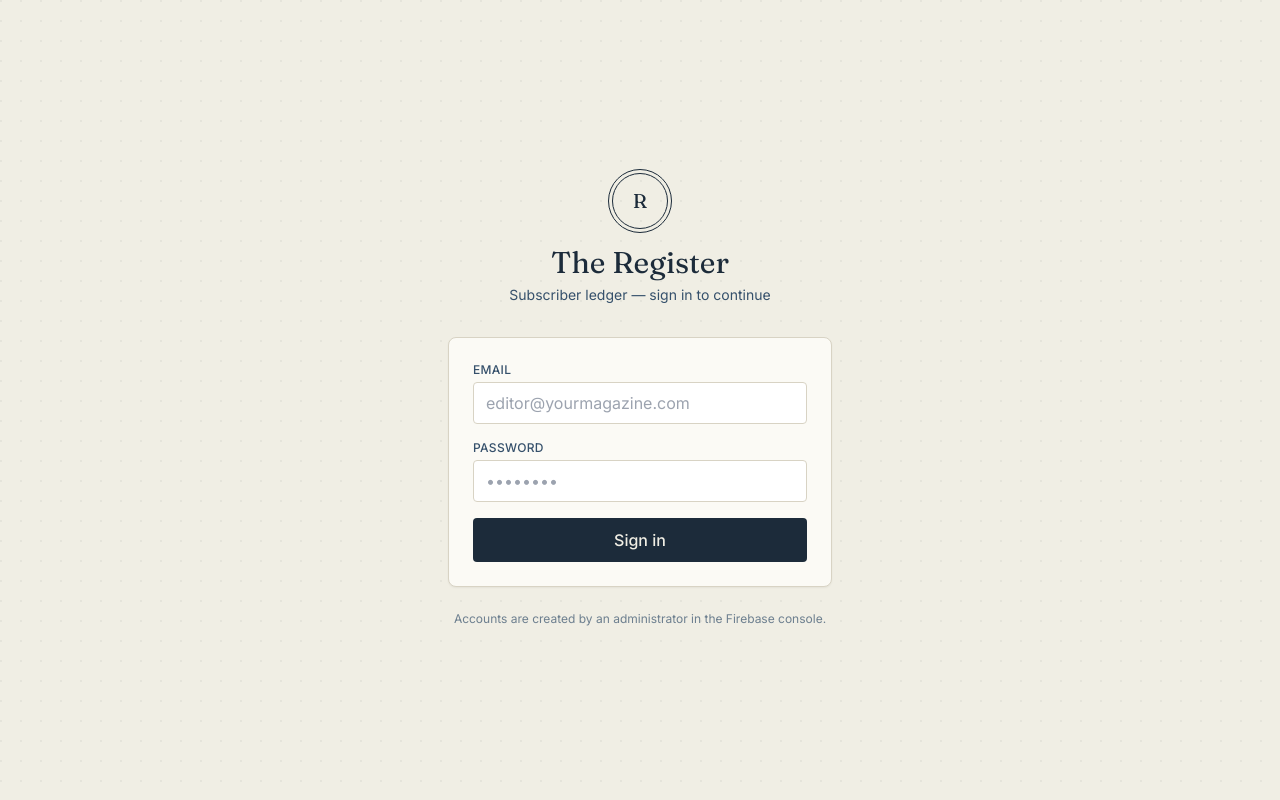
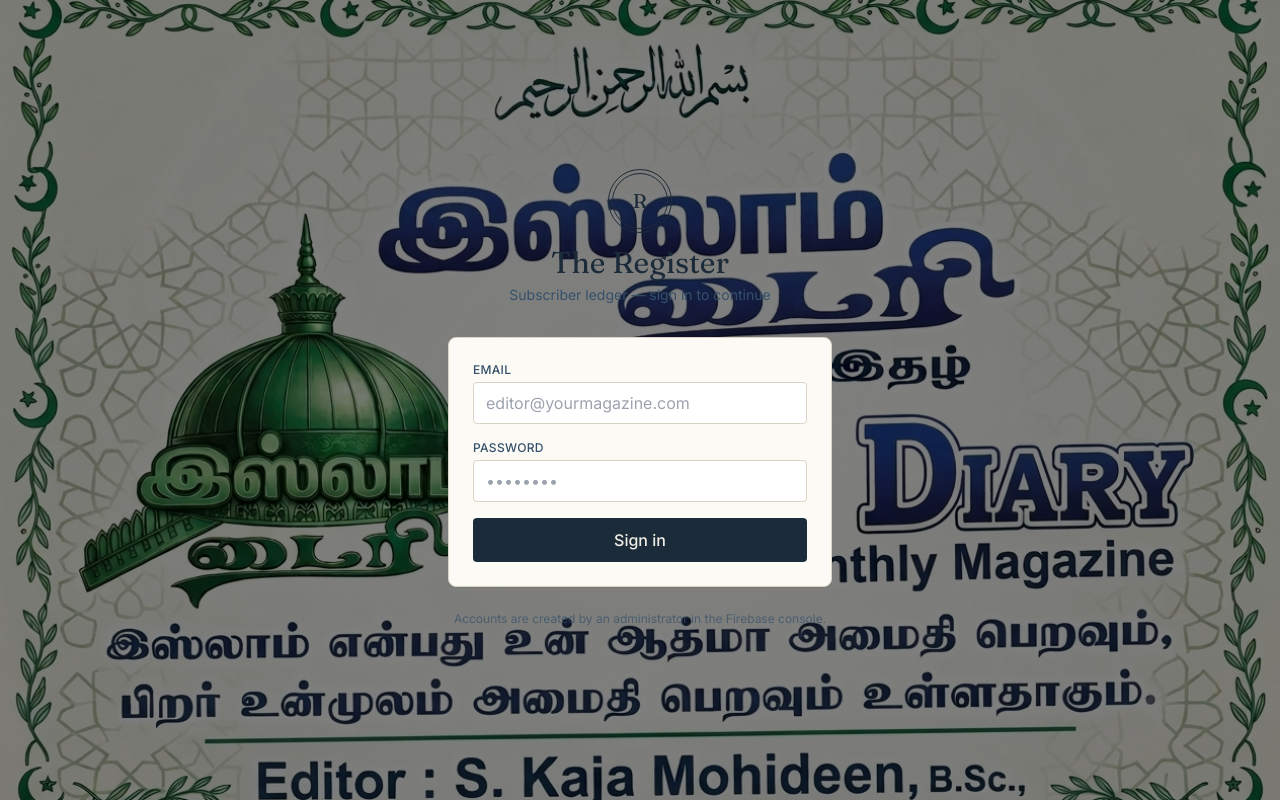
Before and after one commit to winnerstarrer-ui/Magazine-Subscribers, a React (Vite) app: page / in a window 1280 px wide. Built offline with nearby package versions, Linux system fonts and the light colour scheme; no server answers.

Commit message:
login and asset

```diff
--- a/src/components/Login.jsx
+++ b/src/components/Login.jsx
@@ -1,5 +1,6 @@
 import React, { useState } from 'react'
 import { useAuth } from '../context/AuthContext'
+import loginBg from '../assets/login-bg.png'
 
 export default function Login() {
   const { login } = useAuth()
@@ -22,8 +23,14 @@
   }
 
   return (
-    <div className="min-h-screen flex items-center justify-center px-4">
-      <div className="w-full max-w-sm">
+    <div
+      className="min-h-screen flex items-center justify-center px-4 bg-cover bg-center relative"
+      style={{ backgroundImage: `url(${loginBg})` }}
+    >
+      {/* Dark overlay so the busy background doesn't fight with the form */}
+      <div className="absolute inset-0 bg-black/50" />
+
+      <div className="w-full max-w-sm relative z-10">
         <div className="text-center mb-8">
           <div className="stamp inline-flex items-center justify-center w-14 h-14 text-ink-900 mb-4">
             <span className="font-display text-xl">R</span>
```
Also changed, not shown: src/assets/login-bg.png (added).
